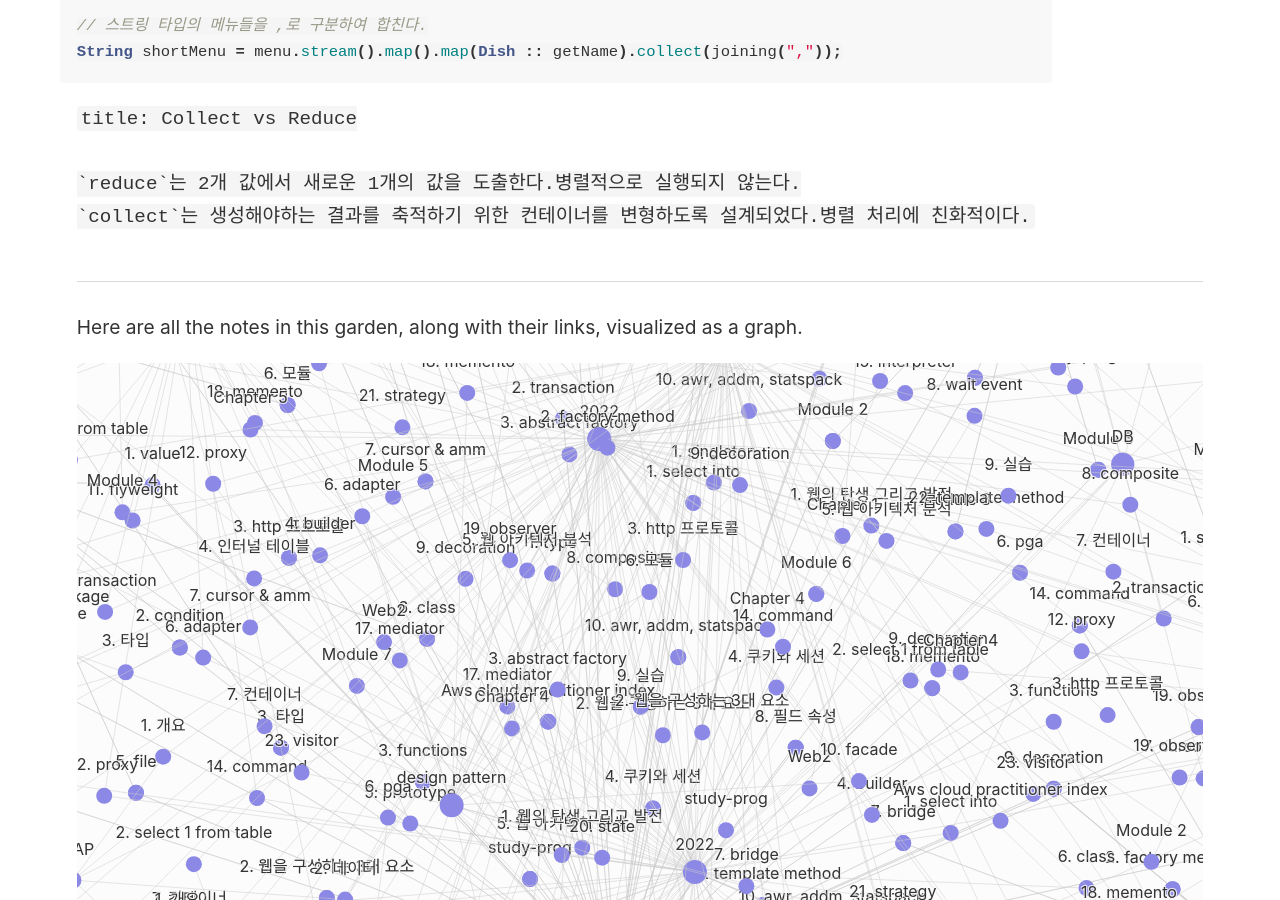
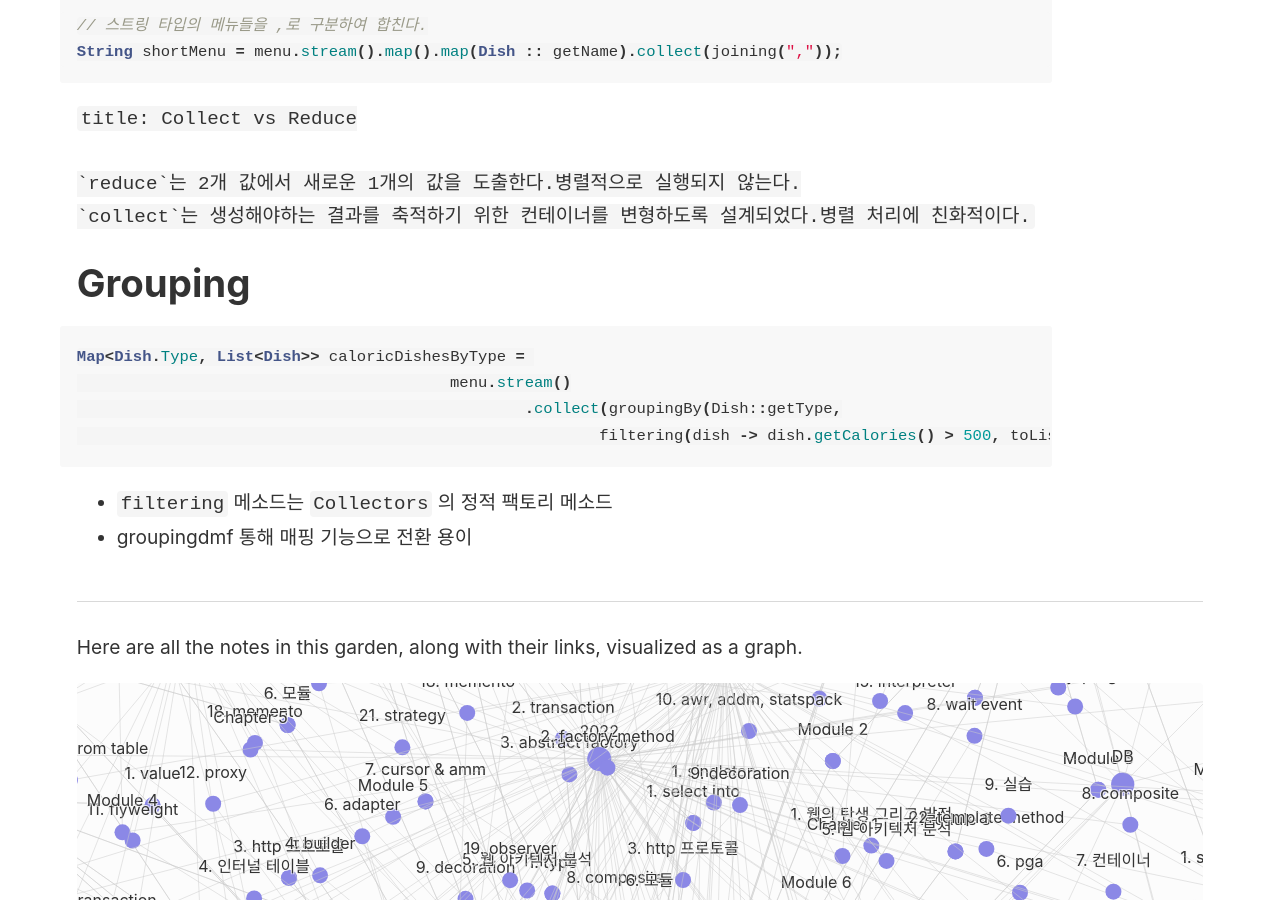
Before and after one commit to innjie/mydocs, a Jekyll site: the page built from _notes/documents/backup/study/Java/modern in java/Chapter 6.md, in a window 1280 px wide and 900 px high, scrolled down 1704 px. Built offline with Jekyll 4.4.1, drawn with Linux system fonts in a browser that asks for light colours.

Commit message:
[add] java

````diff
--- a/_notes/documents/backup/study/Java/modern in java/Chapter 6.md
+++ b/_notes/documents/backup/study/Java/modern in java/Chapter 6.md
@@ -52,3 +52,13 @@ title: Collect vs Reduce
 `reduce`는 2개 값에서 새로운 1개의 값을 도출한다.병렬적으로 실행되지 않는다.
 `collect`는 생성해야하는 결과를 축적하기 위한 컨테이너를 변형하도록 설계되었다.병렬 처리에 친화적이다.
 ```
+
+# Grouping
+```java
+Map<Dish.Type, List<Dish>> caloricDishesByType =
+					menu.stream()
+						.collect(groupingBy(Dish::getType,
+							filtering(dish -> dish.getCalories() > 500, toList())));
+```
+- `filtering` 메소드는 `Collectors` 의 정적 팩토리 메소드
+- groupingdmf 통해 매핑 기능으로 전환 용이
````
